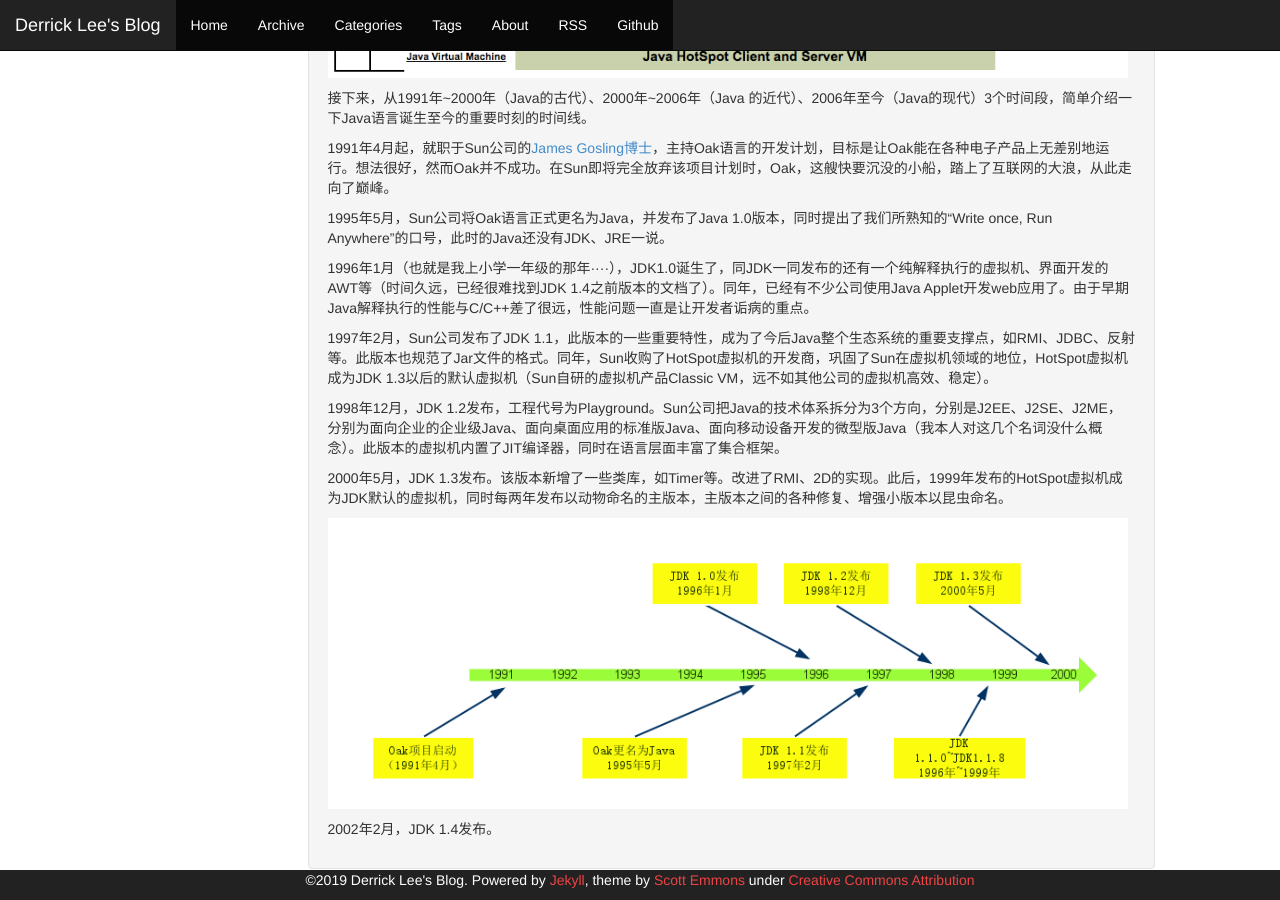
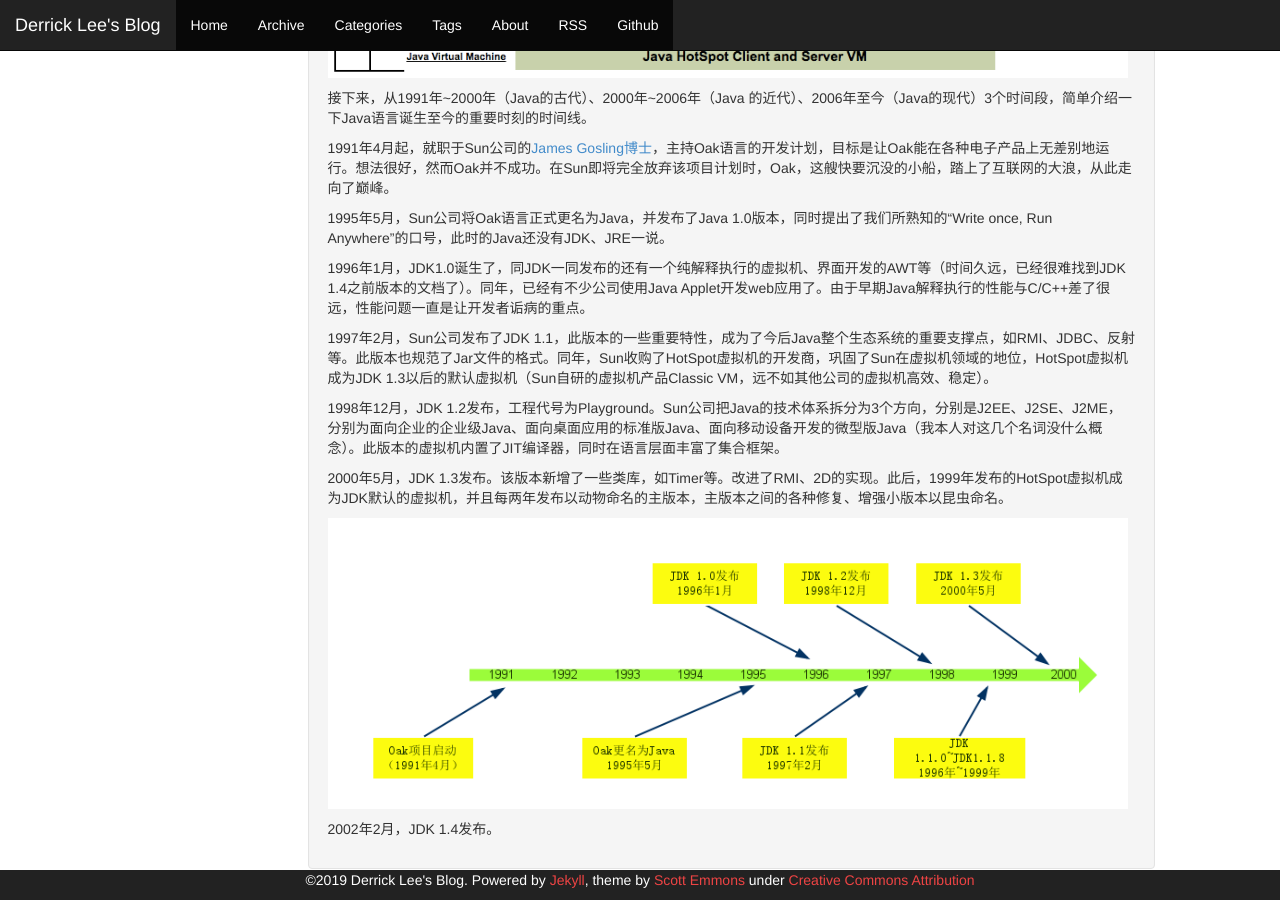
Before and after one commit to leesir/leesir.github.io, a Jekyll site: the page built from _posts/2016-08-14-java-history.md, in a window 1280 px wide and 900 px high, scrolled down 670 px. Built offline with Jekyll 4.4.1, drawn with Linux system fonts in a browser that asks for light colours; comment, search, counter and statistics services are not loaded.

Commit message:
修改内容

```diff
--- a/_posts/2016-08-14-java-history.md
+++ b/_posts/2016-08-14-java-history.md
@@ -22,13 +22,13 @@ tags: [Java History]
 
 1995年5月，Sun公司将Oak语言正式更名为Java，并发布了Java 1.0版本，同时提出了我们所熟知的“Write once, Run Anywhere”的口号，此时的Java还没有JDK、JRE一说。
 
-1996年1月（也就是我上小学一年级的那年····），JDK1.0诞生了，同JDK一同发布的还有一个纯解释执行的虚拟机、界面开发的AWT等（时间久远，已经很难找到JDK 1.4之前版本的文档了）。同年，已经有不少公司使用Java Applet开发web应用了。由于早期Java解释执行的性能与C/C++差了很远，性能问题一直是让开发者诟病的重点。
+1996年1月，JDK1.0诞生了，同JDK一同发布的还有一个纯解释执行的虚拟机、界面开发的AWT等（时间久远，已经很难找到JDK 1.4之前版本的文档了）。同年，已经有不少公司使用Java Applet开发web应用了。由于早期Java解释执行的性能与C/C++差了很远，性能问题一直是让开发者诟病的重点。
 
 1997年2月，Sun公司发布了JDK 1.1，此版本的一些重要特性，成为了今后Java整个生态系统的重要支撑点，如RMI、JDBC、反射等。此版本也规范了Jar文件的格式。同年，Sun收购了HotSpot虚拟机的开发商，巩固了Sun在虚拟机领域的地位，HotSpot虚拟机成为JDK 1.3以后的默认虚拟机（Sun自研的虚拟机产品Classic VM，远不如其他公司的虚拟机高效、稳定）。
 
 1998年12月，JDK 1.2发布，工程代号为Playground。Sun公司把Java的技术体系拆分为3个方向，分别是J2EE、J2SE、J2ME，分别为面向企业的企业级Java、面向桌面应用的标准版Java、面向移动设备开发的微型版Java（我本人对这几个名词没什么概念）。此版本的虚拟机内置了JIT编译器，同时在语言层面丰富了集合框架。
 
-2000年5月，JDK 1.3发布。该版本新增了一些类库，如Timer等。改进了RMI、2D的实现。此后，1999年发布的HotSpot虚拟机成为JDK默认的虚拟机，同时每两年发布以动物命名的主版本，主版本之间的各种修复、增强小版本以昆虫命名。
+2000年5月，JDK 1.3发布。该版本新增了一些类库，如Timer等。改进了RMI、2D的实现。此后，1999年发布的HotSpot虚拟机成为JDK默认的虚拟机，并且每两年发布以动物命名的主版本，主版本之间的各种修复、增强小版本以昆虫命名。
 
 ![JDK timeline from 1.0 - 1.3]({{ site.baseurl }}/images/post_2016_08_14_image2.png)
 
```
